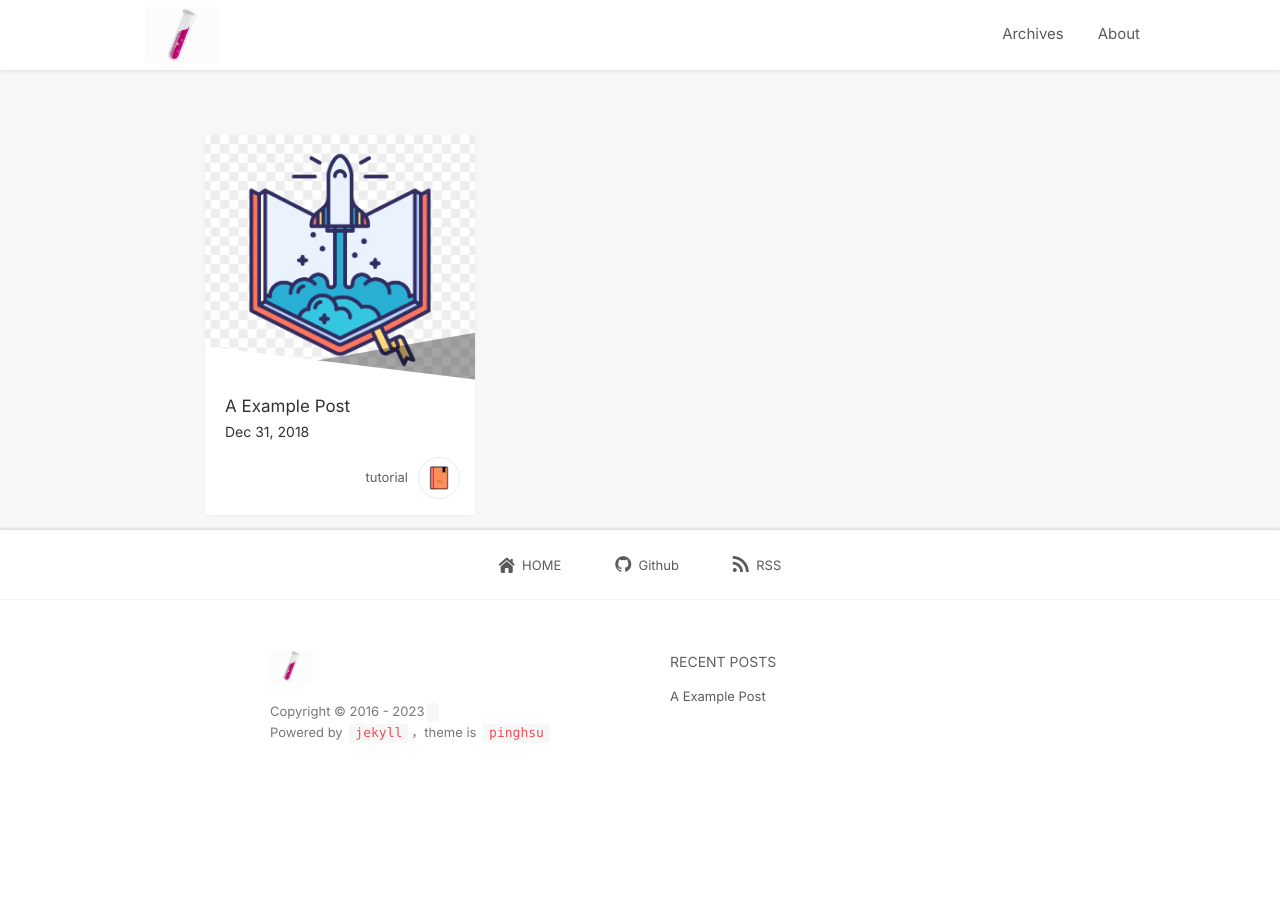
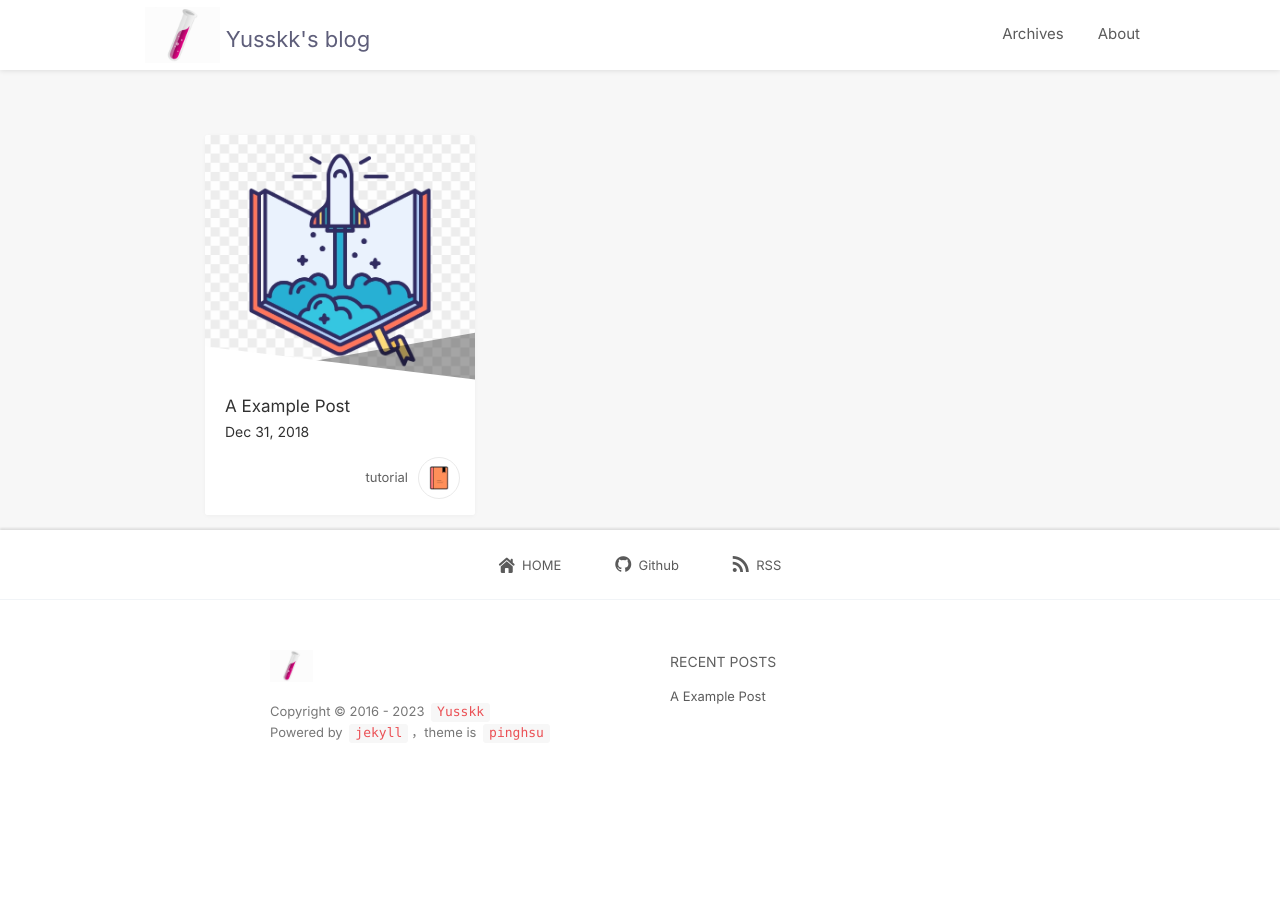
Before and after one commit to Yusskk/Yusskk.github.io, a Jekyll site: the page built from index.html, in a window 1280 px wide. Built offline with Jekyll 4.4.1, drawn with Linux system fonts in a browser that asks for light colours; nearby versions of some CDN libraries; the list of posts is cut into pages by our own code; comment, search, counter and statistics services are not loaded.

Commit message:
:wrench: config account

```diff
--- a/_config.yml
+++ b/_config.yml
@@ -1,11 +1,11 @@
-name:
-author:
-url:
+name: Yusskk's blog
+author: Yusskk
+url: https://yusskk.github.io/
 baseurl:
-resume_site:
-description:
-github_username:
-github:
+resume_site: https://yusskk.github.io/
+description: Yusskk's blog
+github_username: Yusskk
+github: https://github.com/Yusskk
 plugins: [jekyll-paginate]
 permalink: /:year-:month-:day-:title
 paginate: 12
```
